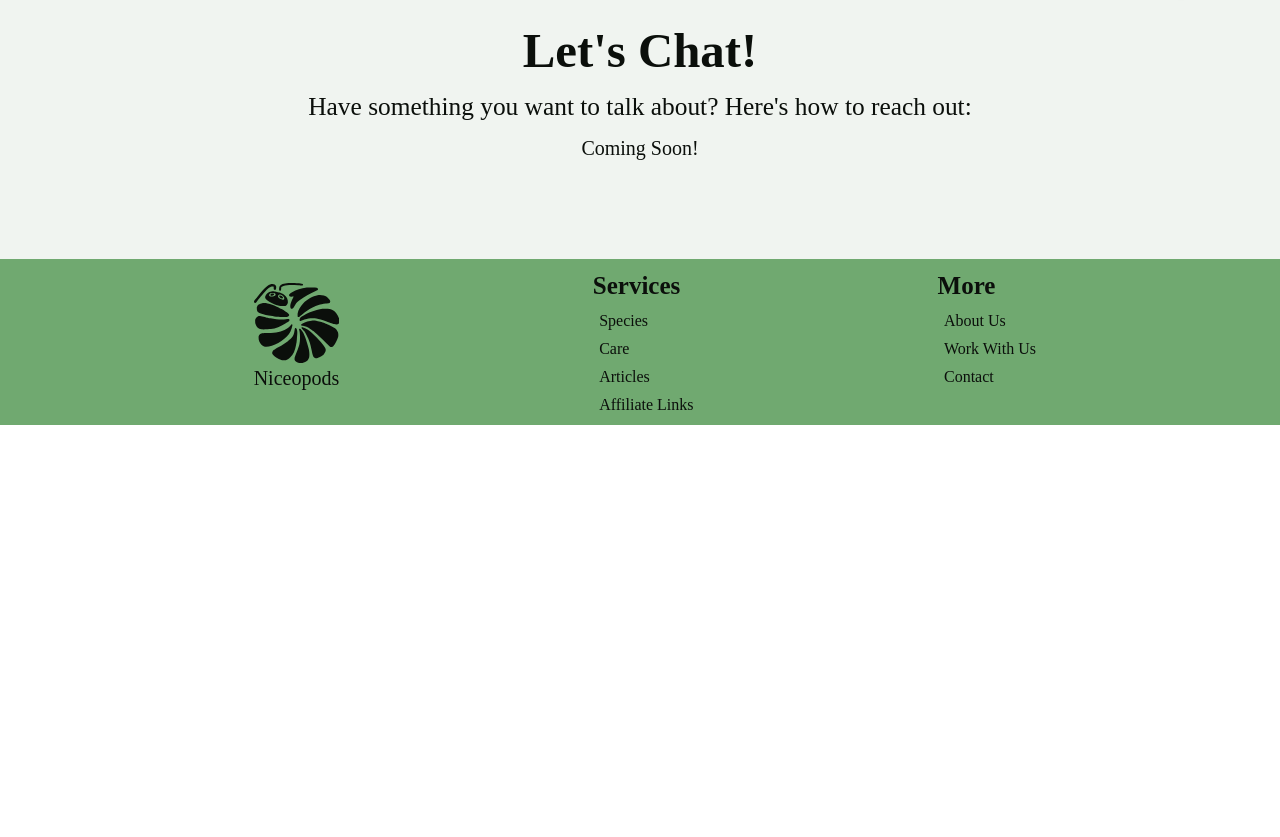
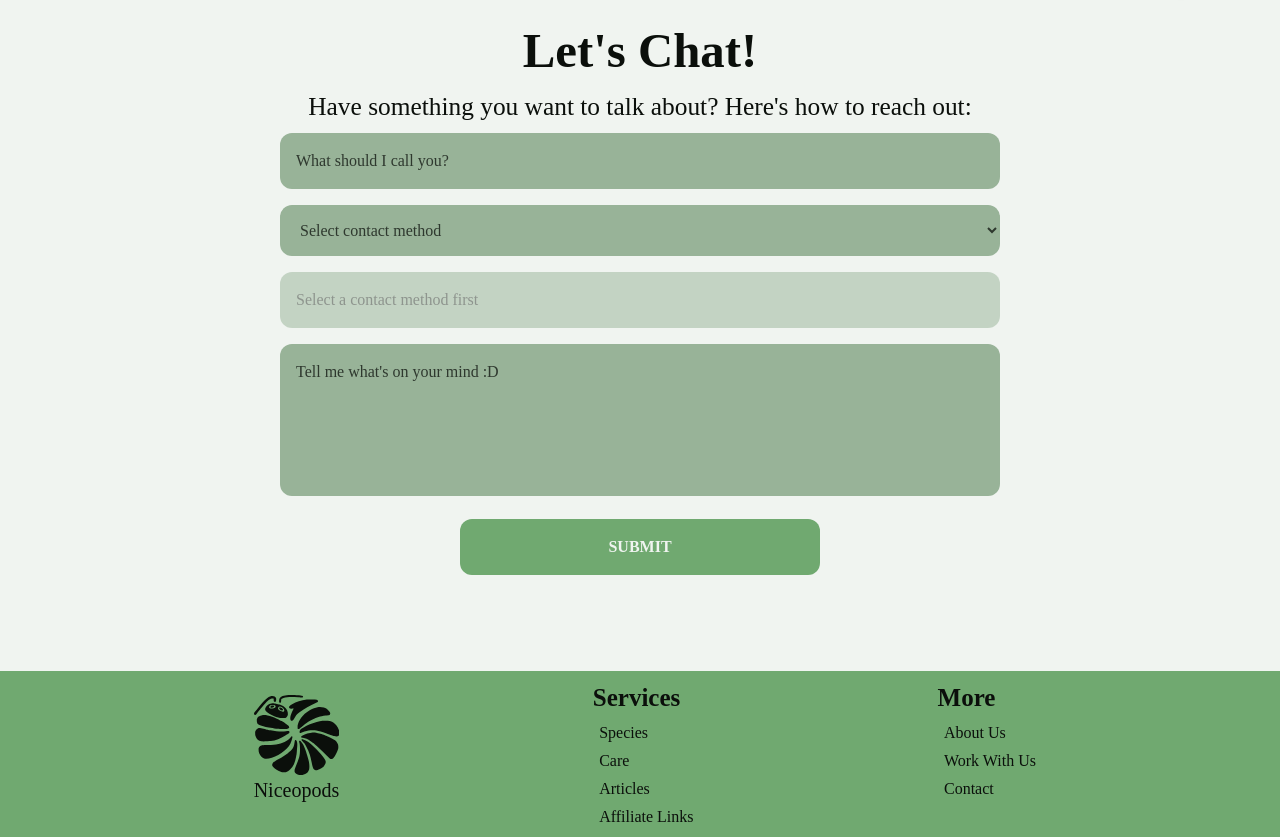
Before and after one commit to brandon-whitman-orlin/isopod, a React (Vite) app: page /contact in a window 1280 px wide. Shown: the part 802-1639 px from the top of the page. Before the commit the page ends 1227 px from the top, so only its background shows below. Built offline with nearby package versions, Linux system fonts and the light colour scheme; the HTML template or start-up script is replaced by a standard one.

Commit message:
i'd love it if it worked first try

```diff
--- a/pages/contact/Contact.css
+++ b/pages/contact/Contact.css
@@ -45,6 +45,78 @@
     align-items: center;
 }
 
+.contact-form {
+    display: flex;
+    justify-content: center;
+    align-items: center;
+    flex-direction: column;
+    gap: 1rem;
+    max-width: min(100%, 45rem);
+    width: 100%;
+}
+
+.contact-form div {
+    width: 100%;
+}
+
+.contact-form label {
+    width: 0;
+    height: 0;
+    display: block;
+    overflow: hidden;
+}
+
+.contact-form input, .contact-form select, .contact-form textarea, .contact-form button {
+    width: 100%;
+    border-radius: var(--border-radius);
+    outline: none;
+    border: none;
+    padding: 1rem;
+}
+
+.contact-form input, .contact-form select, .contact-form textarea {
+    background-color: var(--accent);
+    color: hsla(var(--textHue), var(--textSaturation), var(--textLightness), 0.75);
+    resize: none;
+}
+
+.contact-form input::placeholder, .contact-form textarea::placeholder {
+    color: hsla(var(--textHue), var(--textSaturation), var(--textLightness), 0.75);
+}
+
+.contact-form select option:disabled {
+    color: hsla(var(--textHue), var(--textSaturation), var(--textLightness), 0.74);
+}
+
+.contact-form button {
+    width: 50%;
+    color: var(--background);
+    background-color: var(--primary);
+    font-weight: 700;
+    text-transform: uppercase;
+}
+
+.contact-form input:hover, .contact-form select:hover, .contact-form textarea:hover,
+.contact-form input:focus-visible, .contact-form select:focus-visible, .contact-form textarea:focus-visible {
+    background-color: var(--secondary);
+}
+
+.contact-form input:focus-visible, .contact-form select:focus-visible, .contact-form textarea:focus-visible {
+    outline: 0.25rem solid var(--primary);
+}
+
+.contact-form button:hover, .contact-form button:focus-visible {
+    --background: hsl(var(--backgroundHue), var(--backgroundSaturation), var(--backgroundLightness));
+    background-color: var(--background) !important;
+    color: var(--primary) !important;
+    outline: 0.25rem solid var(--primary) !important;
+}
+
+.contact-form input:disabled {
+    cursor: not-allowed;
+    opacity: 0.5;
+}
+
 @media screen and (min-width: 400px) {
     .main .hero-text h1 {
         font-size: var(--extra-extra-extra-large);
--- a/pages/contact/Contact.jsx
+++ b/pages/contact/Contact.jsx
@@ -14,17 +14,48 @@ import WebFooter from "../../components/webfooter/WebFooter";
 import { ReactComponent as IsopodLogo } from "../../assets/icons/isopod-ball-eyes.svg";
 
 function Contact() {
+  const [contactMethod, setContactMethod] = useState("");
+  const [placeholder, setPlaceholder] = useState(
+    "Select a contact method first"
+  );
+  const [isContactEnabled, setIsContactEnabled] = useState(false);
+
+  const handleContactMethodChange = (event) => {
+    const method = event.target.value;
+    setContactMethod(method);
+
+    const placeholders = {
+      email: "email@example.com",
+      reddit: "u/your-reddit-username",
+      discord: "YourDiscord#1234",
+      other: "Enter your contact info",
+    };
+
+    setPlaceholder(placeholders[method] || "Enter your contact info");
+    setIsContactEnabled(true);
+  };
+
   return (
     <div className="contact">
       <ThemeMenu />
       <header className="header">
         <Navbar
           links={[
-            <a href="/species" rel="noopener noreferrer">Species</a>,
-            <a href="/care" rel="noopener noreferrer">Care</a>,
-            <a href="/articles" rel="noopener noreferrer">Articles</a>,
-            <a href="/about" rel="noopener noreferrer">About</a>,
-            <a href="/contact" rel="noopener noreferrer">Contact</a>,
+            <a href="/species" rel="noopener noreferrer">
+              Species
+            </a>,
+            <a href="/care" rel="noopener noreferrer">
+              Care
+            </a>,
+            <a href="/articles" rel="noopener noreferrer">
+              Articles
+            </a>,
+            <a href="/about" rel="noopener noreferrer">
+              About
+            </a>,
+            <a href="/contact" rel="noopener noreferrer">
+              Contact
+            </a>,
             // <div className="dropdown div-button" tabIndex={0}>Options <span className="dropdown-caret"></span>
             //   <ul className="dropdown-menu">
             //     <li><ThemeChange className="dropdown-option"/></li>
@@ -43,27 +74,116 @@ function Contact() {
         />
       </header>
       <main className="main">
-        <Hero img={HeroImage} alt="High-definition image of an Armadillidium vulgare isopod" attribution="Fabien Piednoir" objectPos="45%">
+        <Hero
+          img={HeroImage}
+          alt="High-definition image of an Armadillidium vulgare isopod"
+          attribution="Fabien Piednoir"
+          objectPos="45%"
+        >
           <h1>Contact</h1>
           <h2>Get in Touch With Niceopods</h2>
         </Hero>
         <PageSection>
           <h2>Let's Chat!</h2>
-          <h3>Have something you want to talk about? Here's how to reach out:</h3>
-          <p>Coming Soon!</p>
+          <h3>
+            Have something you want to talk about? Here's how to reach out:
+          </h3>
+          <form className="contact-form" action="https://formspree.io/f/manokzry" method="post">
+            <div>
+              <label htmlFor="name">Your Name</label>
+              <input
+                type="text"
+                id="name"
+                name="name"
+                placeholder="What should I call you?"
+                required
+              />
+            </div>
+            <div>
+              <label htmlFor="contact-method">Preferred Contact Method</label>
+              <select
+                id="contact-method"
+                name="contact-method"
+                value={contactMethod}
+                onChange={handleContactMethodChange}
+                required
+              >
+                <option value="" disabled>
+                  Select contact method
+                </option>
+                <option value="email">Email</option>
+                <option value="reddit">Reddit</option>
+                <option value="discord">Discord</option>
+                <option value="other">Other</option>
+              </select>
+            </div>
+            <div>
+              <label htmlFor="contact">Your Contact Info</label>
+              <input
+                type="text"
+                id="contact"
+                name="contact"
+                placeholder={placeholder}
+                required
+                disabled={!isContactEnabled}
+              />
+            </div>
+            <div>
+              <label htmlFor="message">Reason for Contact</label>
+              <textarea
+                id="message"
+                name="message"
+                rows="5"
+                placeholder="Tell me what's on your mind :D"
+                required
+              ></textarea>
+            </div>
+            <div>
+              <button type="submit">Submit</button>
+            </div>
+          </form>
         </PageSection>
       </main>
       <footer className="footer">
         <WebFooter
-           children={[
-            [<a className="site-name" href="/" rel="noopener noreferrer"><span>
-              <span>
-                <IsopodLogo />
-              </span>
-              <span>Niceopods</span>
-            </span></a>],
-            [<h4>Services</h4>, <a href="/species" rel="noopener noreferrer">Species</a>, <a href="/care" rel="noopener noreferrer">Care</a>, <a href="/articles" rel="noopener noreferrer">Articles</a>, <a href="/affiliate" rel="noopener noreferrer">Affiliate Links</a>],
-            [<h4>More</h4>, <a href="/about" rel="noopener noreferrer">About Us</a>, <a href="/collaborate" rel="noopener noreferrer">Work With Us</a>, <a href="/contact" rel="noopener noreferrer">Contact</a>]
+          children={[
+            [
+              <a className="site-name" href="/" rel="noopener noreferrer">
+                <span>
+                  <span>
+                    <IsopodLogo />
+                  </span>
+                  <span>Niceopods</span>
+                </span>
+              </a>,
+            ],
+            [
+              <h4>Services</h4>,
+              <a href="/species" rel="noopener noreferrer">
+                Species
+              </a>,
+              <a href="/care" rel="noopener noreferrer">
+                Care
+              </a>,
+              <a href="/articles" rel="noopener noreferrer">
+                Articles
+              </a>,
+              <a href="/affiliate" rel="noopener noreferrer">
+                Affiliate Links
+              </a>,
+            ],
+            [
+              <h4>More</h4>,
+              <a href="/about" rel="noopener noreferrer">
+                About Us
+              </a>,
+              <a href="/collaborate" rel="noopener noreferrer">
+                Work With Us
+              </a>,
+              <a href="/contact" rel="noopener noreferrer">
+                Contact
+              </a>,
+            ],
           ]}
         />
       </footer>
```
